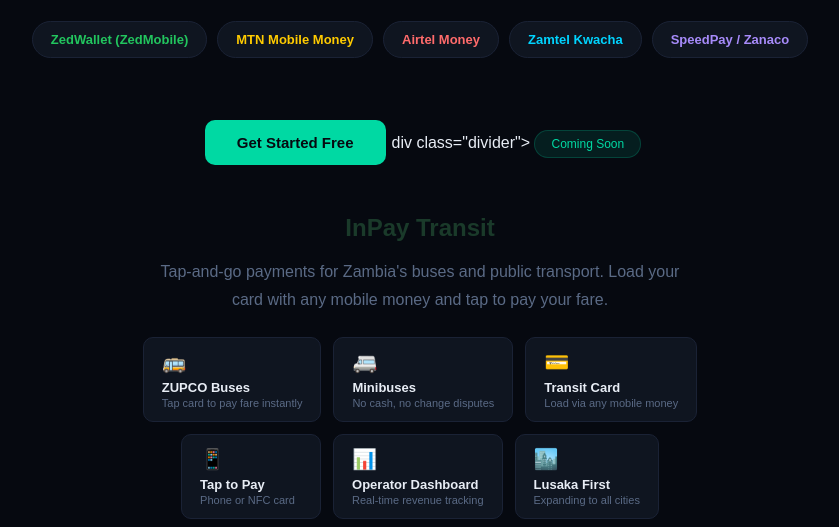
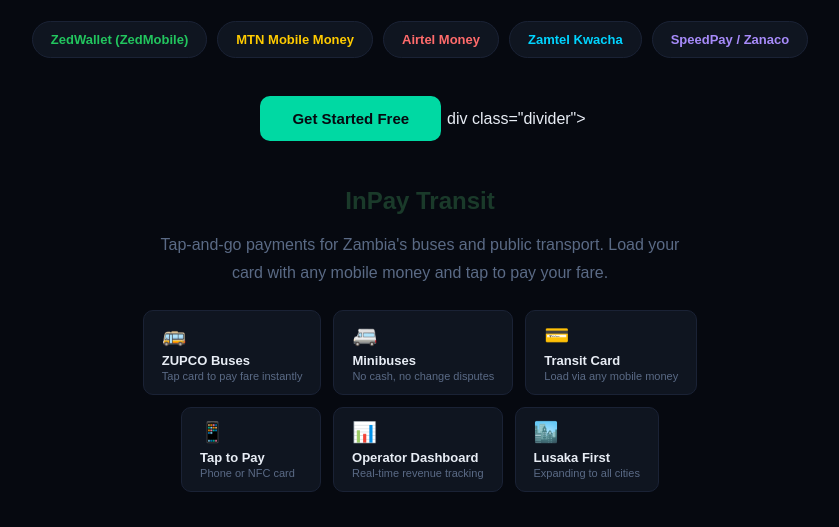
Before and after one commit to qwert828/Inpay, a website: page public/index.html in a window 1280 px wide. Shown: the part 268-795 px from the top of the page, without its empty margins (220-1059 px from the left). Drawn offline with Linux system fonts and the light colour scheme.

Commit message:
Update index.html

```diff
--- a/public/index.html
+++ b/public/index.html
@@ -43,7 +43,7 @@
 
 <a href="/signup.html" class="btn">Get Started Free</a>div class="divider"></div>
 
-<div class="tag">Coming Soon</div>
+<div Coming Soon</div>
 <h2>InPay Transit</h2>
 <p>Tap-and-go payments for Zambia's buses and public transport. Load your card with any mobile money and tap to pay your fare.</p>
 
```
